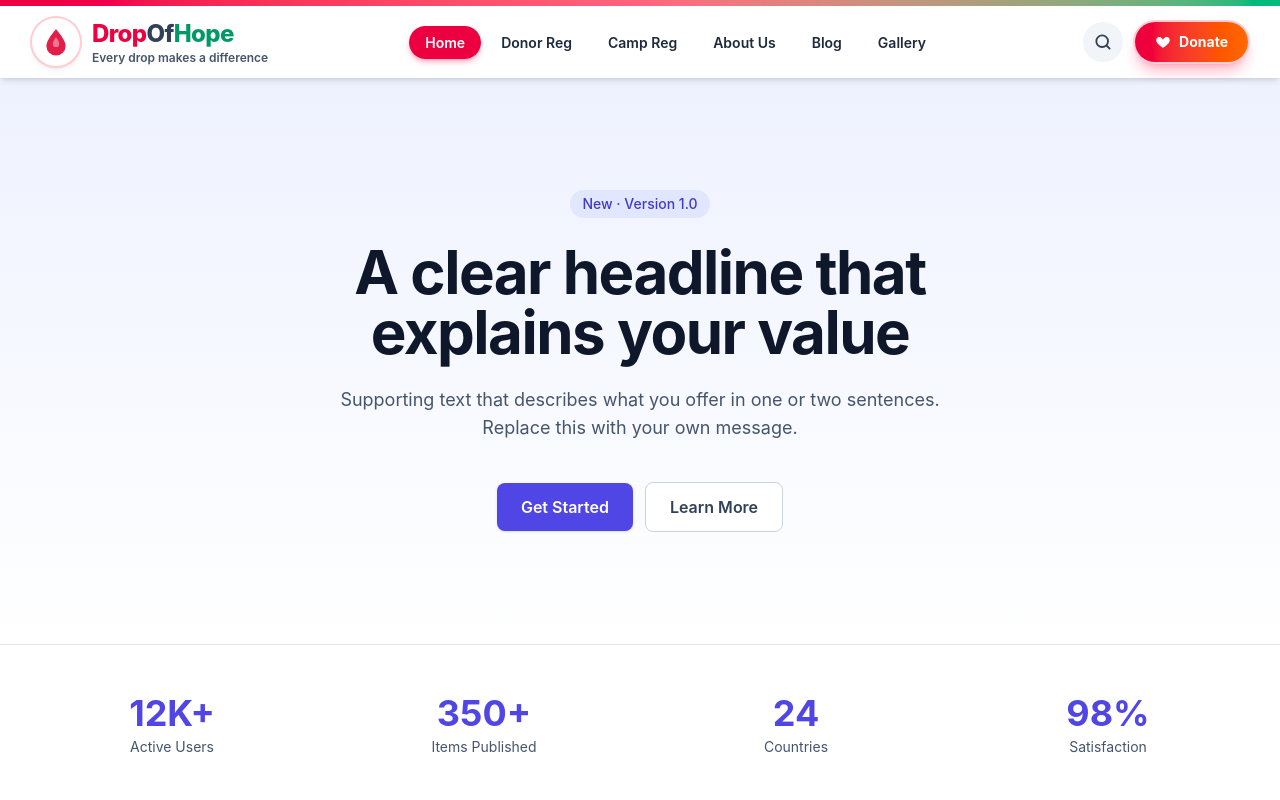
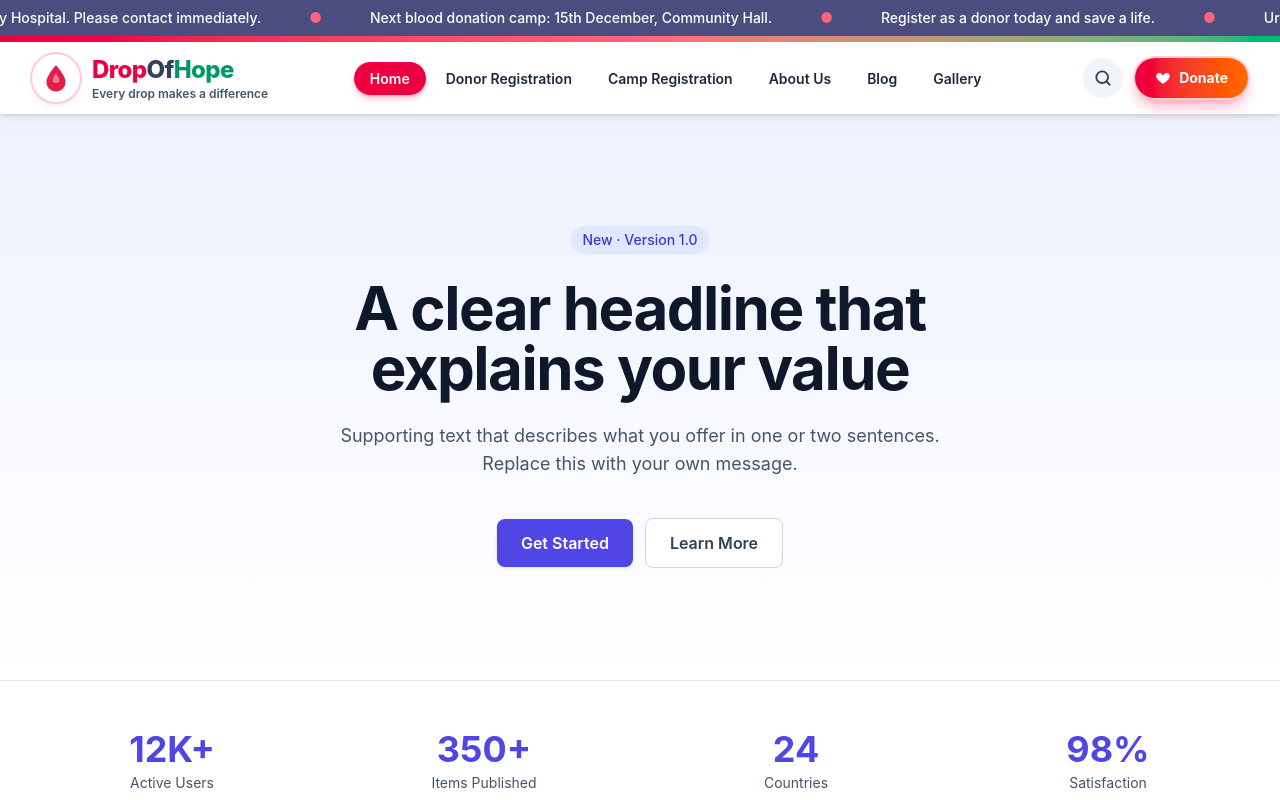
Before and after one commit to CheSubhro/dropofhope, a Vue app: page / in a window 1280 px wide. Shown: the top 800 px of the page. Built offline with nearby package versions, Linux system fonts and the light colour scheme.

Commit message:
Navbar Complete

```diff
--- a/src/assets/main.css
+++ b/src/assets/main.css
@@ -9,3 +9,17 @@
     --color-brand-700: #4338ca;
     --color-brand-900: #312e81;
 }
+
+@theme {
+    --animate-marquee: marquee 30s linear infinite;
+
+    @keyframes marquee {
+        from {
+            transform: translateX(0);
+        }
+
+        to {
+            transform: translateX(-50%);
+        }
+    }
+}
--- a/src/components/layout/Navbar.vue
+++ b/src/components/layout/Navbar.vue
@@ -49,7 +49,7 @@ function submitSearch() {
                class="rounded-full px-4 py-2 text-sm font-semibold transition-all duration-200"
                :class="(link.to === '/' ? isExactActive : isActive)
                  ? 'bg-rose-600 text-white shadow-md shadow-rose-500/30'
-                 : 'text-slate-800 hover:bg-rose-50 hover:text-rose-600'">
+                 : 'text-slate-800 hover:bg-[#E2798B] hover:text-white'">
               {{ link.label }}
             </a>
           </RouterLink>
@@ -105,7 +105,7 @@ function submitSearch() {
            class="mb-1 block rounded-lg px-4 py-2.5 text-sm font-semibold"
            :class="(link.to === '/' ? isExactActive : isActive)
              ? 'bg-rose-600 text-white'
-             : 'text-slate-800 hover:bg-rose-50 hover:text-rose-600'">
+             : 'text-slate-800 hover:bg-[#E2798B] hover:text-white'">
           {{ link.label }}
         </a>
       </RouterLink>
--- /dev/null
+++ b/src/components/layout/NoticeTicker.vue
@@ -0,0 +1,18 @@
+<script setup>
+defineProps({ notices: { type: Array, default: () => [] } })
+</script>
+
+<template>
+    <div v-if="notices.length" class="group flex items-center overflow-hidden bg-[#4A4D7D] text-white">
+        <div class="relative flex-1 overflow-hidden">
+            <div class="flex w-max animate-marquee whitespace-nowrap group-hover:[animation-play-state:paused]">
+                <div v-for="n in 2" :key="n" class="flex shrink-0 items-center">
+                    <span v-for="item in notices" :key="`${n}-${item.id}`" class="flex items-center px-6 py-2 text-sm font-medium">
+                        {{ item.text }}
+                        <span class="ml-12 text-rose-400">●</span>
+                    </span>
+                </div>
+            </div>
+        </div>
+    </div>
+</template>
--- a/src/data/mockData.js
+++ b/src/data/mockData.js
@@ -4,13 +4,18 @@ export const siteMock = {
   logo: null, // /logo.png
     nav: [
     { label: 'Home', to: '/' },
-    { label: 'Donor Reg', to: '/donor-registration' },
-    { label: 'Camp Reg', to: '/camp-registration' },
+    { label: 'Donor Registration', to: '/donor-registration' },
+    { label: 'Camp Registration', to: '/camp-registration' },
     { label: 'About Us', to: '/about' },
     { label: 'Blog', to: '/blog' },
     { label: 'Gallery', to: '/gallery' },
   ],
   cta: { label: 'Donate', to: '/donate' },
+    notices: [
+    { id: 1, text: 'Urgent: O- blood needed at City Hospital. Please contact immediately.' },
+    { id: 2, text: 'Next blood donation camp: 15th December, Community Hall.' },
+    { id: 3, text: 'Register as a donor today and save a life.' },
+  ],
   footer: {
     tagline: 'A short description of your brand goes here.',
     columns: [
--- a/src/layouts/PublicLayout.vue
+++ b/src/layouts/PublicLayout.vue
@@ -1,6 +1,7 @@
 <script setup>
 import { getSiteConfig } from '@/services/contentService'
 import { useAsyncData } from '@/composables/useAsyncData'
+import NoticeTicker from '@/components/layout/NoticeTicker.vue'
 import Navbar from '@/components/layout/Navbar.vue'
 import Footer from '@/components/layout/Footer.vue'
 
@@ -9,6 +10,7 @@ const { data: site } = useAsyncData(getSiteConfig)
 
 <template>
   <div class="flex min-h-screen flex-col bg-white font-sans text-slate-900">
+    <NoticeTicker v-if="site" :notices="site.notices" />
     <Navbar v-if="site" :site="site" />
     <main class="flex-1"><RouterView /></main>
     <Footer v-if="site" :site="site" />
```
